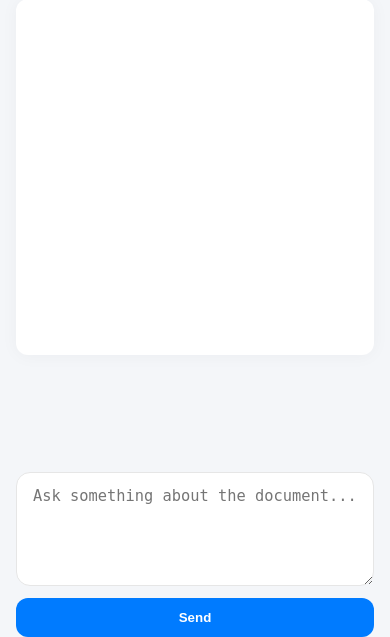
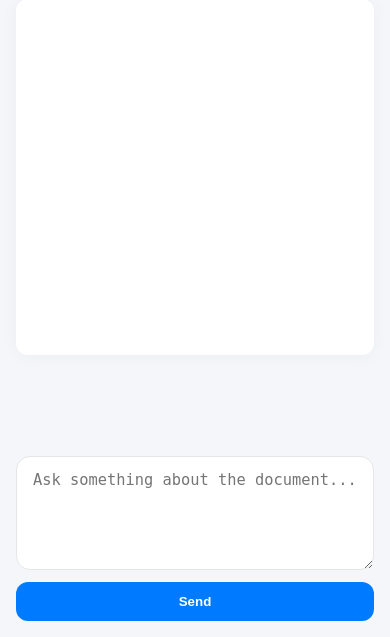
Before and after one commit to Andriamahay11master/General-RAG-architecture, a Flask app: page / in a window 390 px wide. Shown: the part 207-844 px from the top of the page. Run offline with Flask 3, Linux system fonts and the light colour scheme; parts of the project's set-up code (start-up, migrations or seed data) failed here and were passed over.

Commit message:
finalisation modif css mobile

```diff
--- a/static/css/style.css
+++ b/static/css/style.css
@@ -23,7 +23,7 @@ body {
 @media (max-width: 600px) {
   .page-header {
     position: sticky;
-    top: 0;
+    top: 16px;
     left: 0;
     background: #f4f6f9;
   }
@@ -95,7 +95,7 @@ body {
 @media (max-width: 600px) {
   .chat-input-panel {
     position: fixed;
-    bottom: 0;
+    bottom: 1rem;
     left: 1rem;
     width: calc(100% - 2rem);
     background: #f4f6f9;
@@ -118,6 +118,7 @@ body {
 @media (max-width: 600px) {
   .chat-box {
     padding: 18px;
+    max-height: calc(50vh - 18px);
   }
 }
 .chat-box::-webkit-scrollbar {
--- a/static/scss/_chat.scss
+++ b/static/scss/_chat.scss
@@ -8,6 +8,7 @@
   min-height: 320px;
   @include mobile {
     padding: 18px;
+    max-height: calc(50vh - 18px);
   }
 
   &::-webkit-scrollbar {
--- a/static/scss/_layout.scss
+++ b/static/scss/_layout.scss
@@ -19,7 +19,7 @@ body {
   padding: 14px 0 24px;
   @include mobile {
     position: sticky;
-    top: 0;
+    top: 16px;
     left: 0;
     background: $white-f4;
   }
@@ -85,7 +85,7 @@ body {
   gap: 12px;
   @include mobile {
     position: fixed;
-    bottom: 0;
+    bottom: 1rem;
     left: 1rem;
     width: calc(100% - 2rem);
     background: $white-f4;
```
Also changed, not shown: 1 other file.
